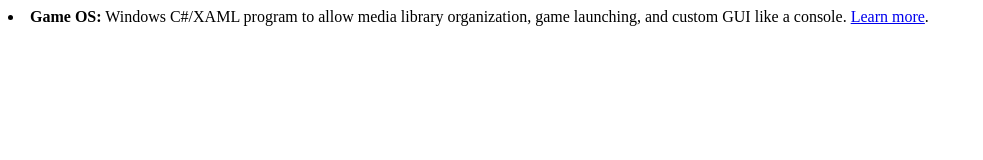
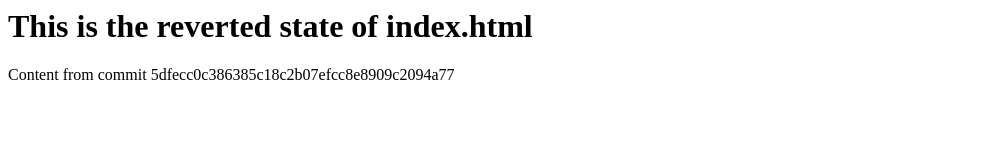
Before and after one commit to Koriebonx98/iOS-test-app, a plain HTML site: page index.html in a window 1280 px wide. Shown: the whole page, without its empty margins (0-983 px from the left). Drawn offline with Linux system fonts and the light colour scheme.

Commit message:
Revert index.html to state at commit 5dfecc0c386385c18c2b07efcc8e8909c2094a77

```diff
--- a/index.html
+++ b/index.html
@@ -1 +1,9 @@
-<li><strong>Game OS:</strong> Windows C#/XAML program to allow media library organization, game launching, and custom GUI like a console. <a href='https://github.com/Koriebonx98/Game-OS'>Learn more</a>.</li>
+<html>
+<head>
+    <title>Reverted Index</title>
+</head>
+<body>
+    <h1>This is the reverted state of index.html</h1>
+    <p>Content from commit 5dfecc0c386385c18c2b07efcc8e8909c2094a77</p>
+</body>
+</html>
```
